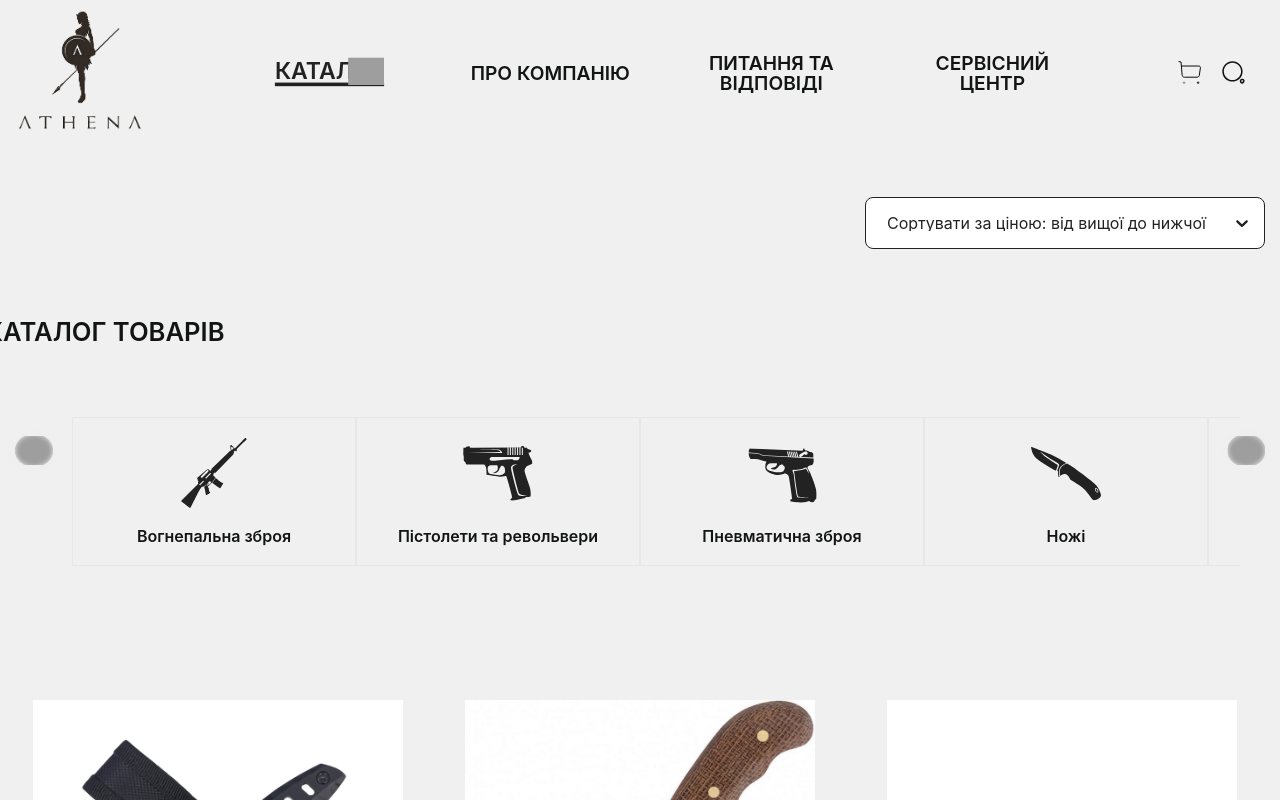
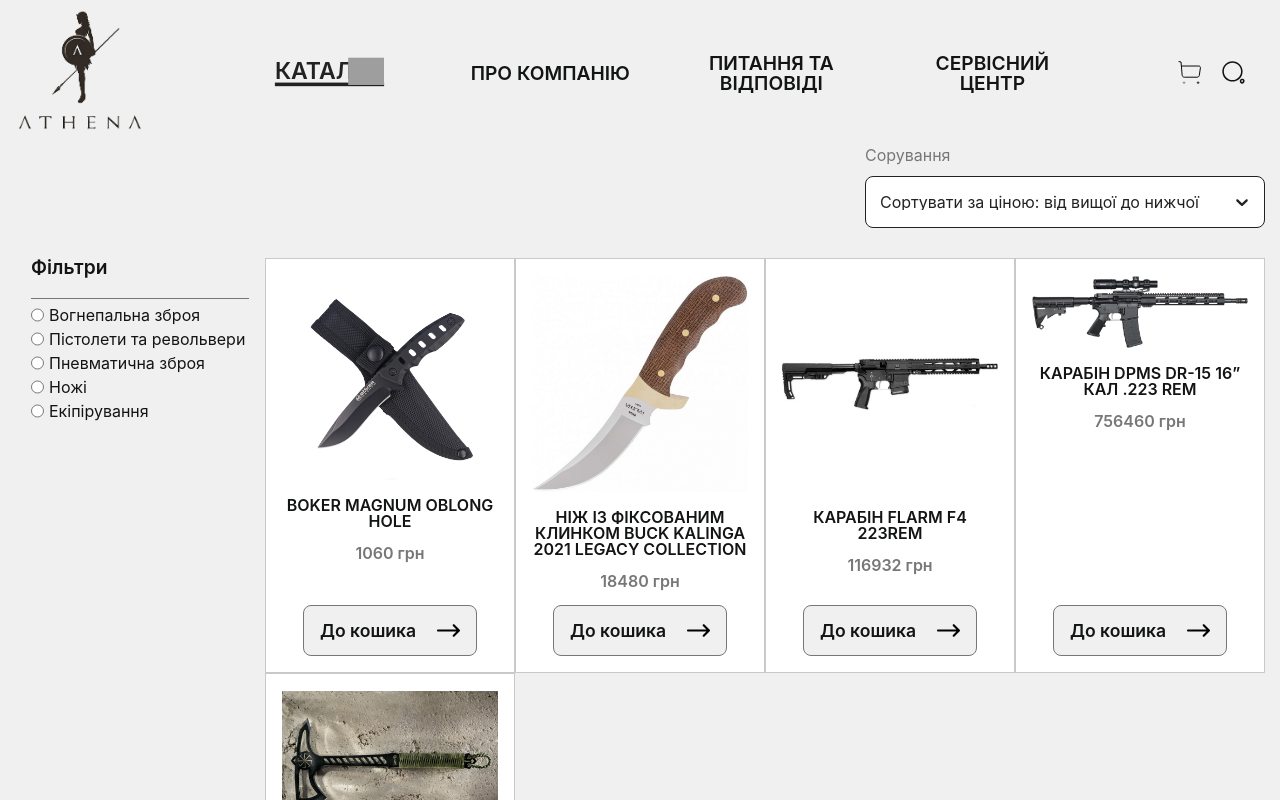
Before and after one commit to Maria-ukr/rifles, a React (Vite) app: page /catalog in a window 1280 px wide. Shown: the top 800 px of the page. Built offline with nearby package versions, Linux system fonts and the light colour scheme; grey boxes are pictures that could not be loaded.

Commit message:
styles for filters

```diff
--- a/src/pages/Catalog/Catalog.jsx
+++ b/src/pages/Catalog/Catalog.jsx
@@ -11,8 +11,10 @@
 import s from './Catalog.module.scss';
 import { addToCart } from '../../store/slices/cartSlice';
 import { getProductsByCategory } from '../../store/slices/productsSlice';
+import CategoriesList from 'root/data.json';
 
 function Catalog() {
+  const { categories } = CategoriesList;
   const { STATIC_FOLDER } = CONSTANTS;
   const dispatch = useDispatch();
   const { products, filtered, error } = useSelector(
@@ -22,8 +24,8 @@
   const [allProducts, setAllProducts] = useState([]);
   const [selected, setSelected] = useState(null);
 
-  const [searchParams] = useSearchParams();
-  const [params, setParams] = useState(searchParams.get('category'));
+  const [searchParams, setSearchParams] = useSearchParams();
+  const [params, getParams] = useState(searchParams.get('category'));
 
   const options = [
     { value: 'price', label: 'Сортувати за ціною: від нижчої до вищої' },
@@ -47,7 +49,7 @@
 
   useEffect(() => {
     const searchCategory = searchParams.get('category');
-    setParams(searchCategory);
+    getParams(searchCategory);
     dispatch(getProductsByCategory(searchCategory));
   }, [dispatch, searchParams]);
 
@@ -81,7 +83,7 @@
       ...provided,
       backgroundColor: '#ffffff',
       color: '#777777',
-      padding: '15px 0',
+      padding: '15px',
       '&:hover': {
         backgroundColor: '#777',
         color: '#f0f0f0',
@@ -109,10 +111,22 @@
       },
     }),
   };
+
+  const handleCategory = (e) => {
+    console.log('e', e.currentTarget.value);
+    const categoryValue = e.currentTarget.value;
+    setSearchParams((prevParams) => ({
+      ...prevParams,
+      category: categoryValue,
+    }));
+  };
+
   return (
     <>
       <Header />
-      <Container className={s.container}>
+      <Container>
+        <div className={s['select-wrap']}>
+          <p>Сорування</p>
           <Select
             options={options}
             defaultValue={options[1]}
@@ -120,7 +134,25 @@
             className={s.select}
             styles={customStyles}
           />
-        <SliderProducts />
+        </div>
+        <div className={s.container}>
+          <div className={s.filters}>
+            <p className={s.title}>Фільтри</p>
+            <form>
+              {categories.map((el) => (
+                <label key={el.id} className={s['wrap-input']}>
+                  <span>{el.category}</span>
+                  <input
+                    name='category'
+                    type='radio'
+                    value={el.link}
+                    onChange={handleCategory}
+                  />
+                </label>
+              ))}
+            </form>
+          </div>
+          <div className={s.content}>
             {allProducts.length === 0 && <p>В категорії немає товарів</p>}
             <ul className={s.wrap}>
               {error && <p>{error}</p>}
@@ -134,7 +166,6 @@
                           alt={elem.name}
                         />
                       </div>
-
                       <div className={s.content}>
                         <p className={s.name}>{elem.name}</p>
                         <p className={s.price}>{elem.price} грн</p>
@@ -148,8 +179,9 @@
                   </li>
                 ))}
             </ul>
+          </div>
+        </div>
       </Container>
-
       <Footer />
     </>
   );
--- a/src/pages/Catalog/Catalog.module.scss
+++ b/src/pages/Catalog/Catalog.module.scss
@@ -1,40 +1,81 @@
 .container {
-  padding-top: 50px;
+  padding-top: 30px;
   padding-bottom: 50px;
+  display: flex;
+  justify-content: space-between;
+  @media (max-width: 764px) {
+    flex-direction: column;
+  }
+}
+
+.filters {
+  min-width: 250px;
+  padding: 0 1rem 1rem;
+  text-align: left;
+  & .title {
+    font-size: 1.2rem;
+    font-weight: 600;
+    padding-bottom: 1.3rem;
+    border-bottom: 1px solid var(--grimmy-grey);
+  }
+  & .wrap-input {
+    display: flex;
+    flex-direction: row-reverse;
+    justify-content: start;
+    margin: 8px 0;
+    & input {
+      margin-right: 5px;
+    }
+  }
+}
+
+.content {
+  width: 100%;
 }
 
 .wrap {
-  padding: 2rem 0;
+  padding: 0 0 2rem;
   display: grid;
-  grid-template-columns: repeat(3, 1fr);
-  gap: 2rem 1rem;
-  @media (max-width: 830px) {
+  grid-template-columns: repeat(4, 1fr);
+  gap: 0;
+  @media (max-width: 991px) {
     grid-template-columns: repeat(2, 1fr);
-  }
-  @media (max-width: 557px) {
-    grid-template-columns: 1fr;
   }
   & .item {
     height: 100%;
+    width: 100%;
     display: flex;
     flex-direction: column;
     justify-content: space-between;
     align-items: center;
+    background-color: white;
+    border: 1px solid rgb(201, 201, 201);
+    padding: 1rem;
+    transition: all 0.3s linear;
+    &:hover {
+      box-shadow: rgba(86, 86, 88, 0.6) 0px 0px 25px 0px;
+    }
+    @media (max-width: 764px) {
+      padding: 0.5rem;
+    }
+
     & .link {
       display: flex;
       flex-direction: column;
     }
     & .image {
       margin-bottom: 1rem;
-      min-height: 300px;
-      max-height: 350px;
+      width: 100%;
+      max-height: 250px;
+      @media (max-width: 764px) {
+        max-height: 200px;
+      }
       & img {
         object-fit: contain;
         height: 100%;
       }
     }
     & .content {
-      padding: 0 8px;
       margin-bottom: 1rem;
       & .name {
         font-weight: 600;
@@ -50,11 +91,24 @@
   & .add-to-cart {
     border: 1px solid var(--grimmy-grey);
     margin: 0 auto;
+    width: auto;
+    min-width: fit-content;
+    @media (max-width: 764px) {
+      & img {
+        display: none;
+      }
+    }
   }
 }
-
-.select {
-  max-width: 400px;
-  width: 90%;
-  margin-left: auto;
+.select-wrap {
+    margin-left: auto;
+    max-width: 400px;
+  & p {
+    margin-bottom: 13px;
+    color: var(--grimmy-grey);
+    text-align: left;
+  }
+  & .select {
+    text-align: left;
+  }
 }
```
Lines whose indentation alone changed are shown as unchanged.
